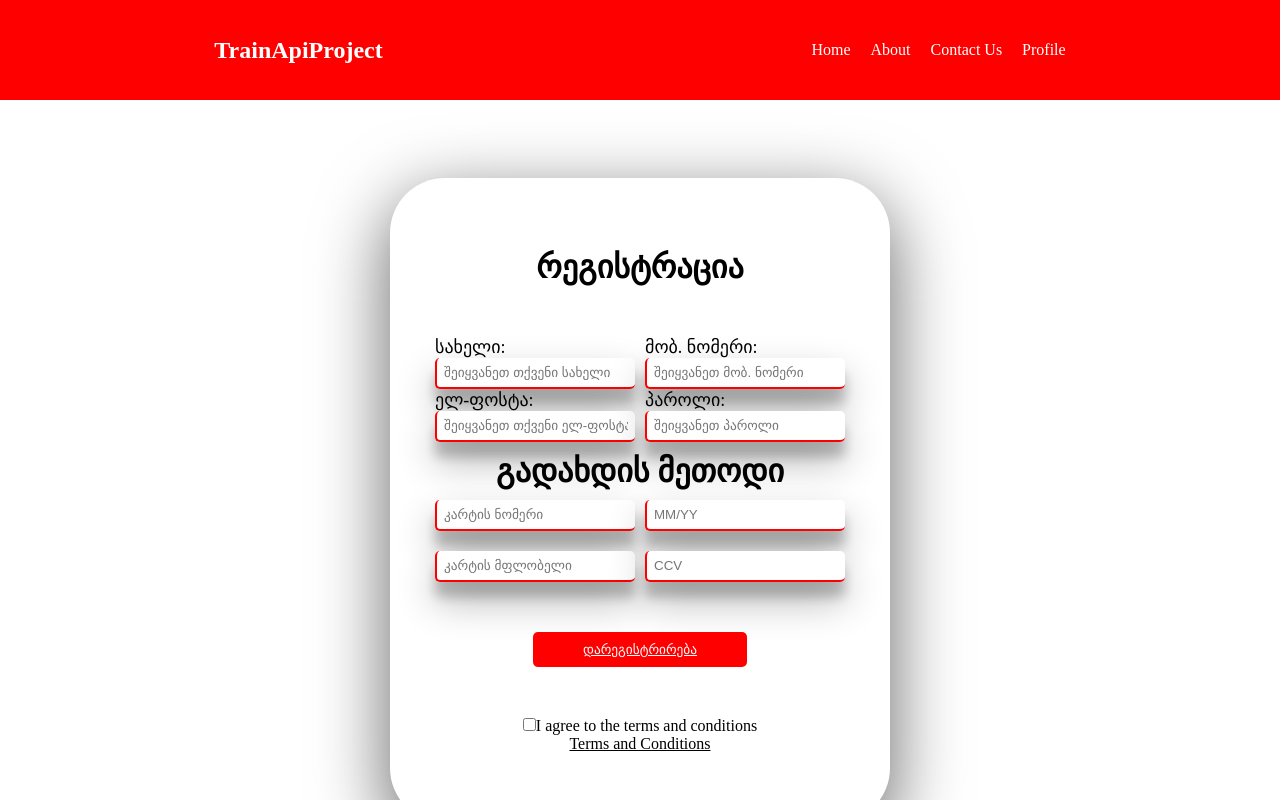
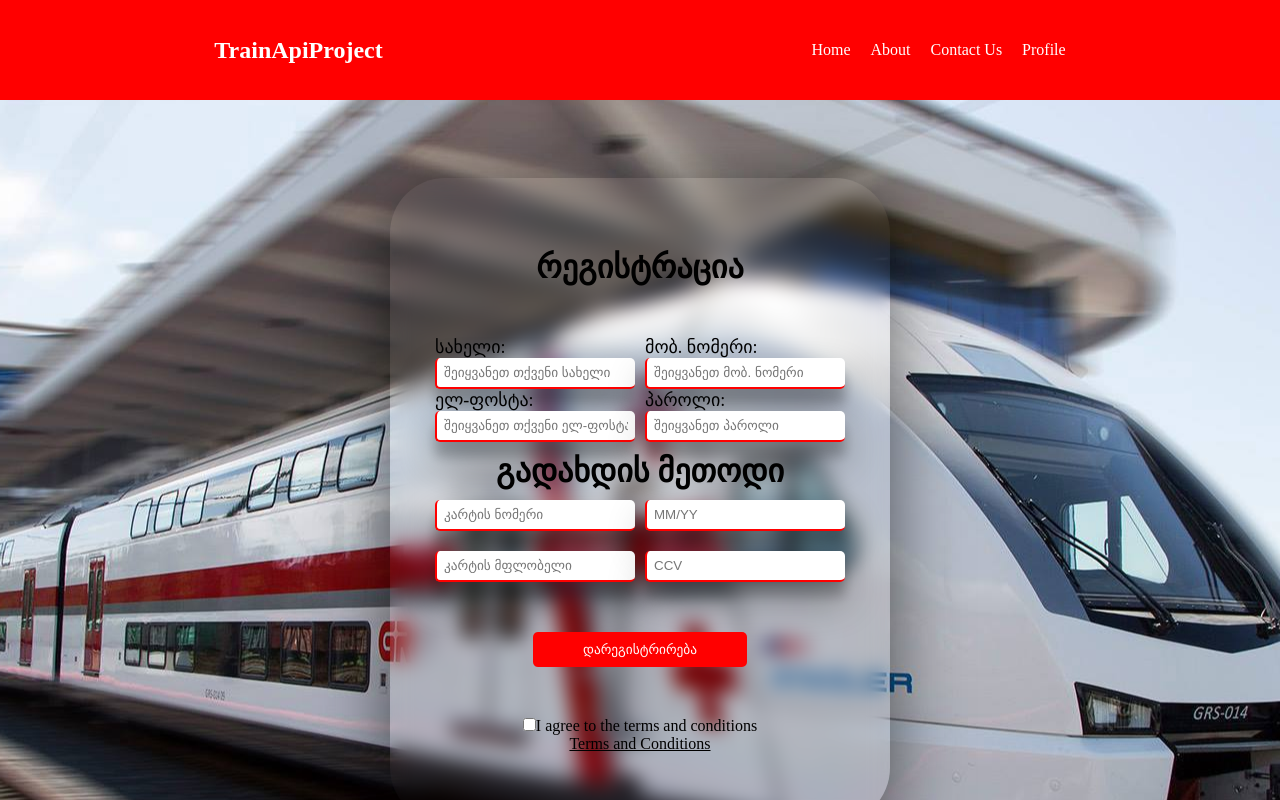
Before and after one commit to lashamm/projectAngular, an Angular app in the folder AngularProject/: page /profile in a window 1280 px wide. Shown: the top 800 px of the page. Built offline with nearby package versions, Linux system fonts and the light colour scheme.

Commit message:
lil more styles

```diff
--- a/AngularProject/src/app/profile/profile.component.scss
+++ b/AngularProject/src/app/profile/profile.component.scss
@@ -1,12 +1,12 @@
 main{
     display:flex;
     height: 100vh;
+    width: 100%;
     align-items: center;
     justify-content: center;
-    // background-image:url(samgzavro-mtavari.jpg);
+    background-image:url(..//..//..//public/imgs/samgzavro-mtavari.jpg);
     background-position: center;
-    background-size: cover;
-
+    background-repeat: no-repeat;
     form{
         display: flex;
         flex-direction: column;
@@ -70,7 +70,7 @@ main{
                 transition: 0.3s;
             }
             a:hover{
-                color:#5E8390;
+                color:rgba(255, 0, 0, 0.377);
             }
         }
             .submit{
@@ -84,6 +84,7 @@ main{
                 cursor: pointer;
                 a{
                     color:white;
+                    text-decoration: none;
                 }
             }
             button:hover{
```
Also changed, not shown: AngularProject/public/imgs/samgzavro-mtavari.jpg (added).
